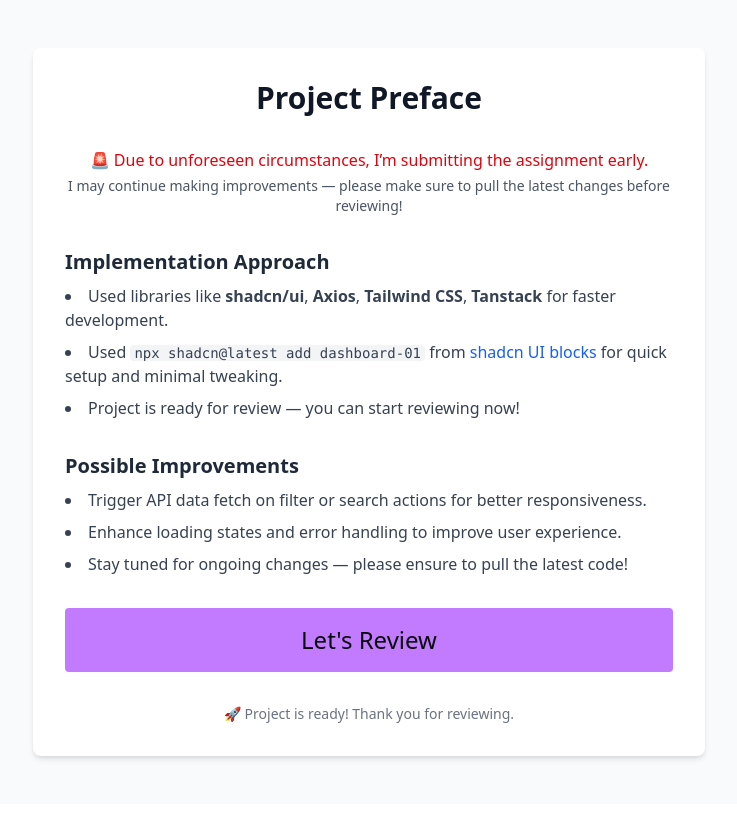
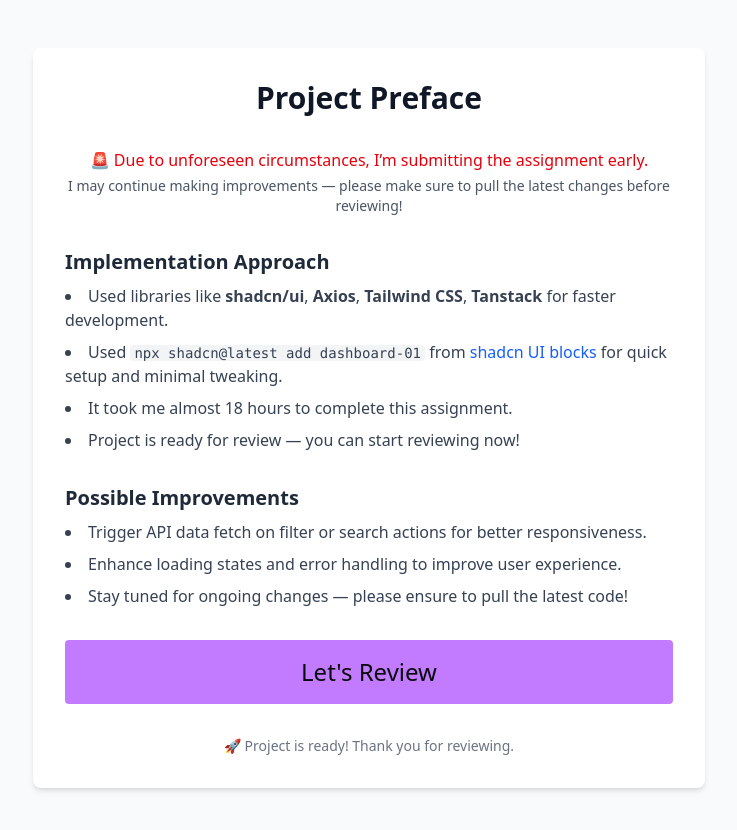
Before and after one commit to AshishBagdane/tokenfolio-assignment, a Next.js app: page / in a window 1280 px wide. Shown: the top 830 px of the page, without its empty margins (271-1008 px from the left). Before the commit the page ends 804 px from the top, so only its background shows below. Built offline with nearby package versions, Linux system fonts and the light colour scheme.

Commit message:
feat: add time required to complete the project

```diff
--- a/src/app/page.tsx
+++ b/src/app/page.tsx
@@ -47,6 +47,7 @@ function Home() {
               </a>{" "}
               for quick setup and minimal tweaking.
             </li>
+            <li>It took me almost 18 hours to complete this assignment.</li>
             <li>Project is ready for review — you can start reviewing now!</li>
           </ul>
         </section>
```
